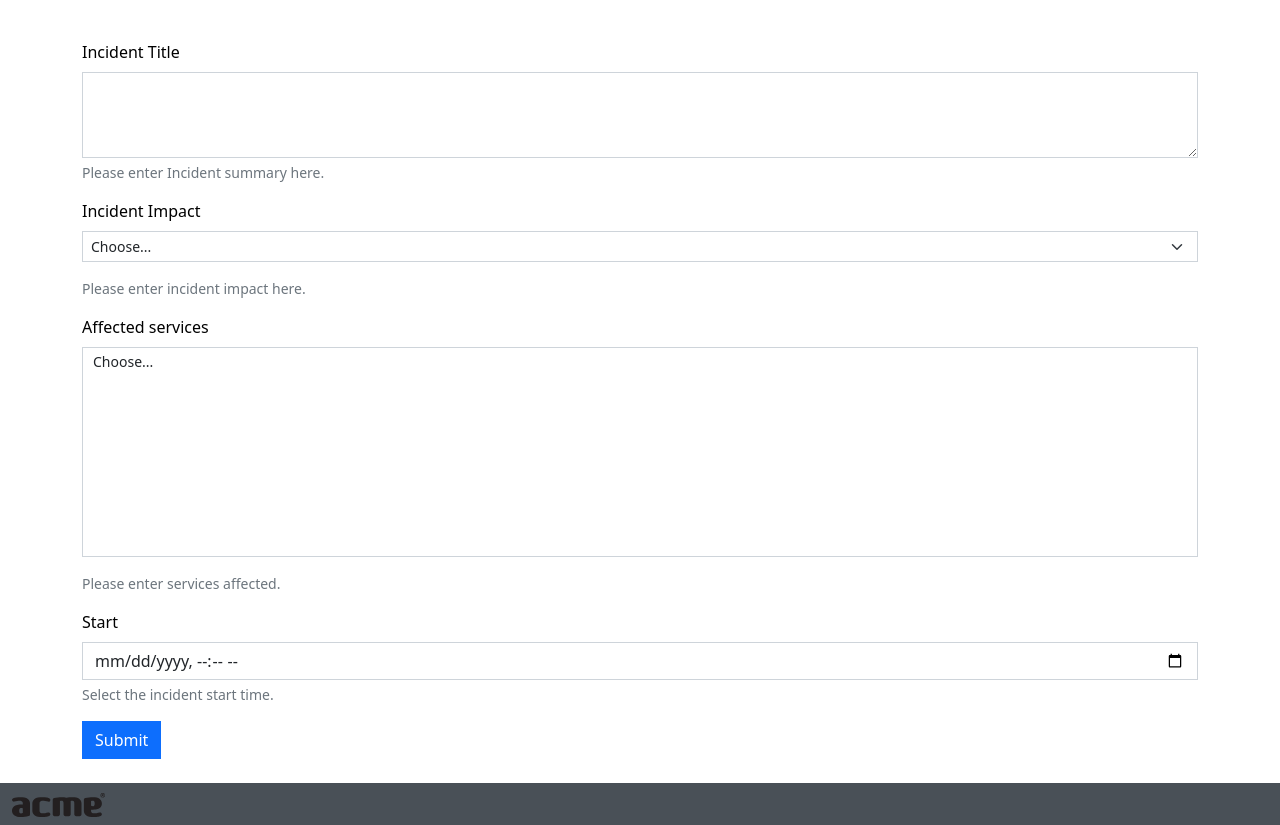
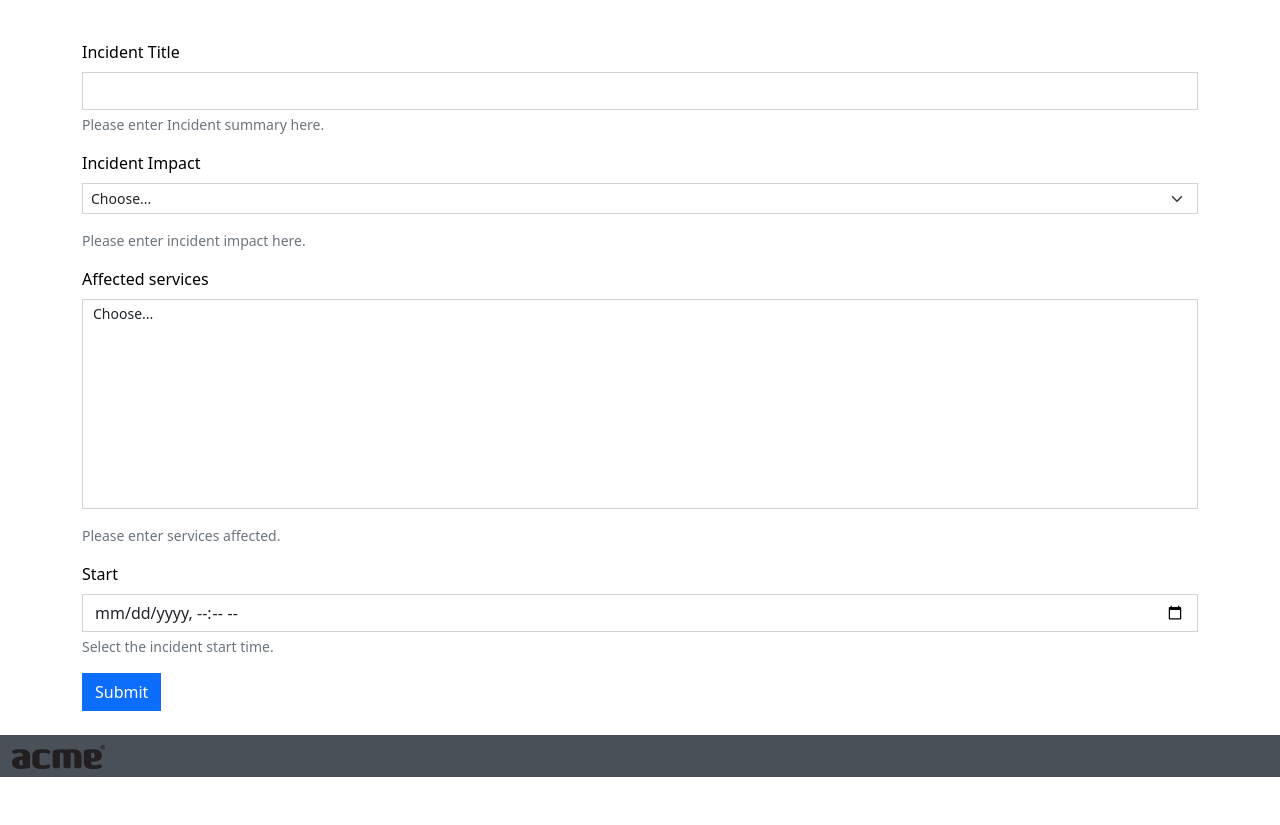
Before and after one commit to stackmon/status-dashboard, a Flask app: page /incidents in a window 1280 px wide. Shown: the part 56-881 px from the top of the page. After the commit the page ends 833 px from the top, so only its background shows below. Run offline with Flask 3, Linux system fonts and the light colour scheme; the visitor is signed in with stand-in values (Sample User, id 1); parts of the project's set-up code (start-up, migrations or seed data) failed here and were passed over; some libraries are stand-ins or nearby versions.

Commit message:
adding title change on template as well (#119)
adding title change on template as well

Reviewed-by: Ilia Bakhterev

```diff
--- a/app/web/templates/create_incident.html
+++ b/app/web/templates/create_incident.html
@@ -8,12 +8,11 @@
 
     <div class="mb-3">
       <label for="{{form.incident_text.id}}" class="form-label">{{form.incident_text.label}}</label>
-      <textarea class="form-control {{ ' is-invalid' if form.incident_text.errors
+      <input class="form-control {{ ' is-invalid' if form.incident_text.errors
                         | length > 0 else '' }}"
              id="{{form.incident_text.id}}"
              name="{{form.incident_text.name}}"
-             rows=3
-             aria-describedby="incidentTextHelp">{{ form.incident_text.data if form.incident_text.data }}</textarea>
+             aria-describedby="incidentTextHelp">{{ form.incident_text.data if form.incident_text.data }}</input>
        <div id="incidentTextHelp" class="form-text">Please enter Incident
          summary here.</div>
        <div class="invalid-feedback">{{ form.incident_text.errors | join(', ')
```
